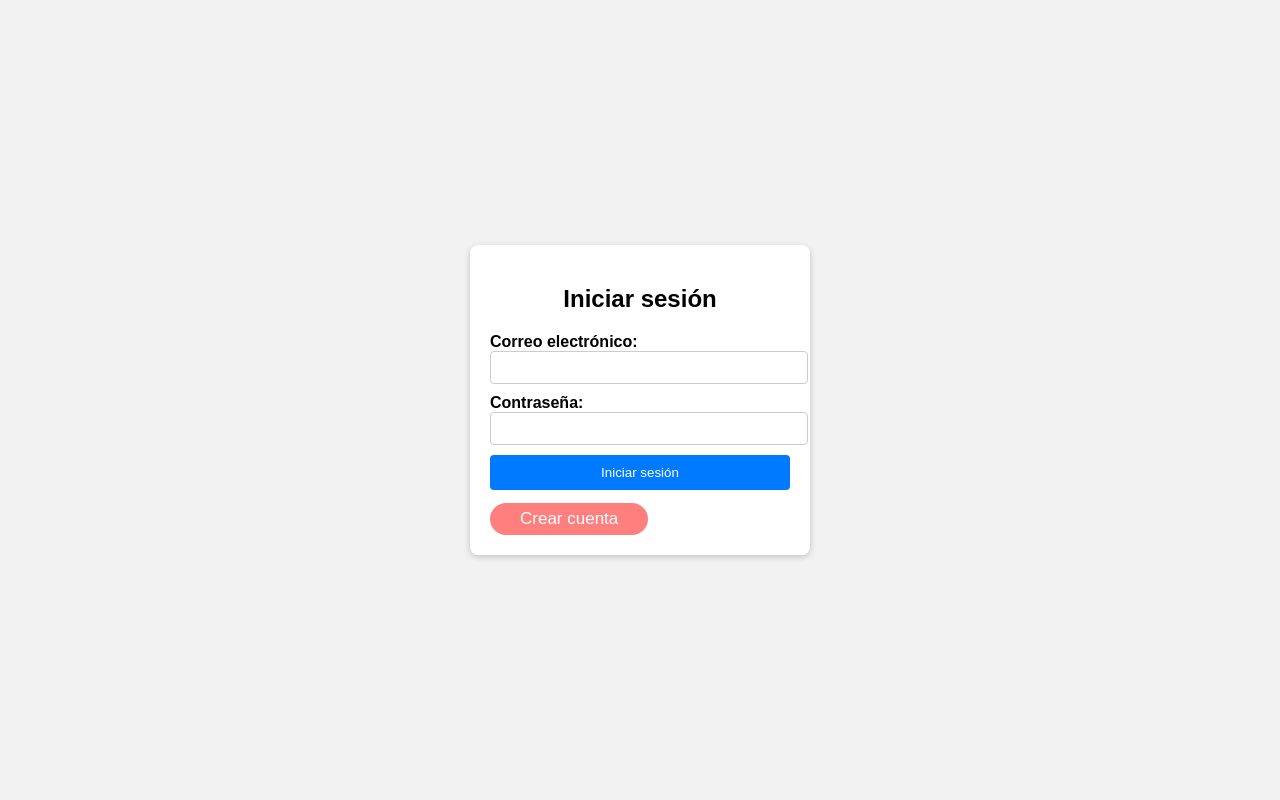
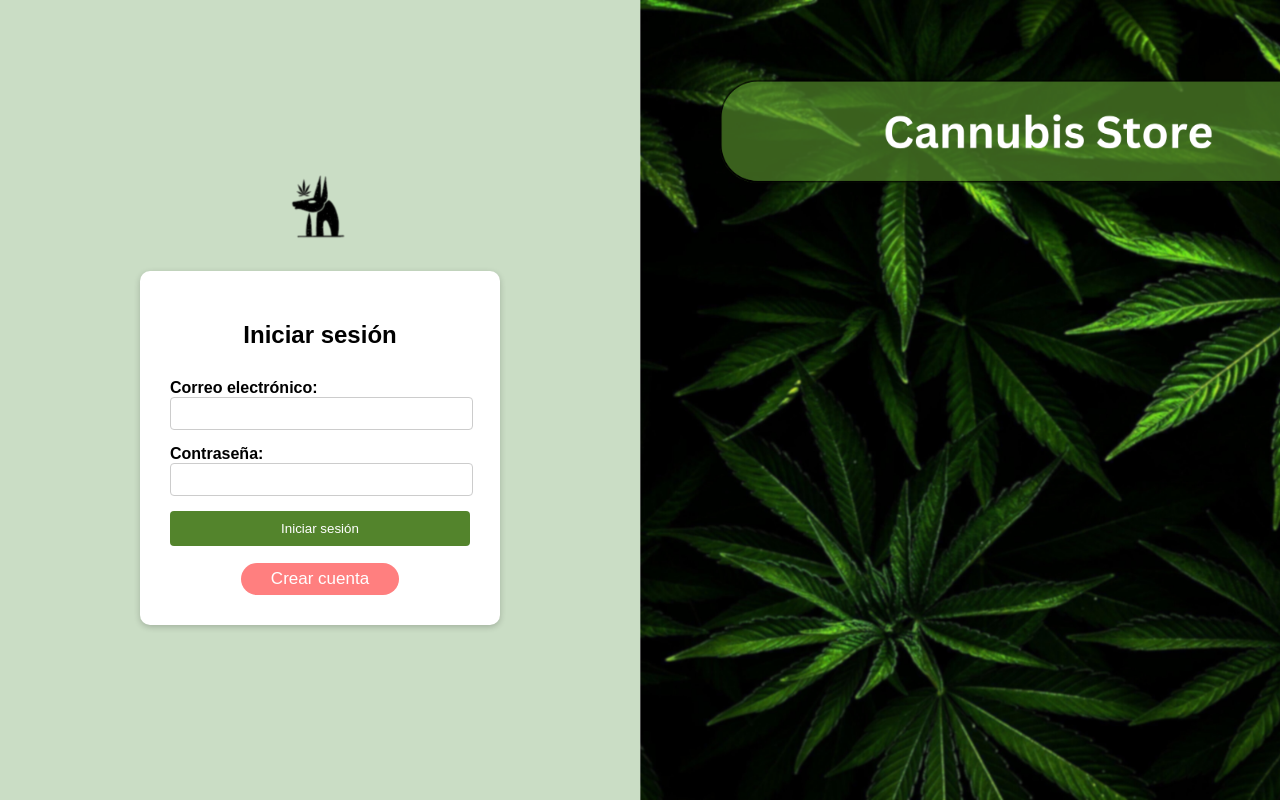
Before and after one commit to csr91/cannubis, a Flask app: page /login in a window 1280 px wide. Run offline with Flask 3, Linux system fonts and the light colour scheme.

Commit message:
correción pag login signin. fondo mejorado

```diff
--- a/static/login.css
+++ b/static/login.css
@@ -1,3 +1,4 @@
+@media (min-width: 195px) and (max-width: 801px) {
 body {
     font-family: Arial, sans-serif;
     background-color: #f2f2f2;
@@ -64,3 +65,118 @@ body {
     background-color: #ff5656; /* Cambio de color al pasar el cursor */
     cursor: pointer; /* Cambia el cursor al pasar sobre el botón */
   }
+}
+
+@media (min-width: 802px) and (max-width: 2000px) {
+    body {
+        font-family: Arial, sans-serif;
+        background-color: #f2f2f2;
+        margin: 0;
+        display: flex;
+        flex-direction: column; /* Cambiamos la dirección de flex a columna */
+        justify-content: center;
+        align-items: center;
+        height: 100vh;
+    }
+
+    .section {
+        flex: 1; /* Hace que ambas secciones ocupen igual espacio */
+        width: 100%; /* Asegura que la sección ocupe todo el ancho disponible */
+        display: flex;
+    }
+
+    .left-section,
+    .right-section {
+        flex: 1; /* Divide el espacio en dos partes iguales */
+
+    }
+
+    .left-section {
+        background-color: rgb(202, 221, 197);
+        display: flex;
+        flex-direction: column; /* Cambiamos la dirección de flex a columna */
+        justify-content: center;
+        align-items: center;
+    }
+
+    .left-section img {
+        width: 10%;
+        margin-bottom: 5%;
+    }
+
+    .right-section {
+        background-image: url('images/login3.png');
+        background-size: cover;
+        background-color: rgb(202, 221, 197);
+
+    }
+
+    .full-image {
+        max-width: 80%;
+        max-height: 100%;
+    }
+
+    .login-container {
+        background-color: #fff;
+        border-radius: 10px;
+        box-shadow: 0 2px 6px rgba(0, 0, 0, 0.2);
+        padding: 30px;
+        width: 300px;
+        display: flex;
+        flex-direction: column; /* Cambiamos la dirección de flex a columna */
+        justify-content: center;
+        align-items: center;
+    }
+
+    .login-container h2 {
+        text-align: center;
+        margin-bottom: 10%;
+    }
+
+    .form-group {
+        margin-bottom: 15px;
+        width: 300px;
+    }
+
+    .form-group label {
+        display: block;
+        font-weight: bold;
+    }
+
+    .form-group input {
+        width: 95%;
+        padding: 8px;
+        border: 1px solid #ccc;
+        border-radius: 4px;
+    }
+
+    .form-group button {
+        width: 100%;
+        background-color: #53842c;
+        color: #fff;
+        padding: 10px;
+        border: none;
+        border-radius: 4px;
+        cursor: pointer;
+    }
+
+    .form-group button:hover {
+        background-color: #12651b;
+    }
+
+    .rounded-button {
+        background-color: #ff7f7f; /* Fondo rojo suave */
+        color: #fff; /* Texto blanco */
+        border-radius: 50px; /* Botón con bordes curvos */
+        padding: 2% 10%; /* Ajustamos el relleno interno del botón */
+        border: none; /* Sin borde */
+        font-size: 17px; /* Tamaño de fuente */
+        margin-top: 0.9%;
+        text-align: center;
+      }
+
+      .rounded-button:hover {
+        background-color: #ff5656; /* Cambio de color al pasar el cursor */
+        cursor: pointer; /* Cambia el cursor al pasar sobre el botón */
+      }
+    }
--- a/templates/login.html
+++ b/templates/login.html
@@ -7,6 +7,9 @@
     <link rel="stylesheet" href="/static/login.css">
 </head>
 <body>
+    <div class="section">
+        <div class="left-section">
+            <img src="/static/images/ico/192.png">
             <div class="login-container">
                 <h2>Iniciar sesión</h2>
                 <form id="formulario" onsubmit="enviarDatos(event)">
@@ -24,6 +27,11 @@
                 </form>
                 <button id="crear-cuenta-btn" class="rounded-button">Crear cuenta</button>
             </div>
+        </div>
+            <div class="right-section">
+
+            </div>
+    </div>
     <script src="static/login.js"></script>
 </body>
 </html>
```
Also changed, not shown: templates/signin.html (+9 -1 lines), static/images/grows.jpg (added), static/images/login2.png (added), static/images/login3.png (added), static/images/productor.jpg (added). Lines whose indentation alone changed are shown as unchanged.
